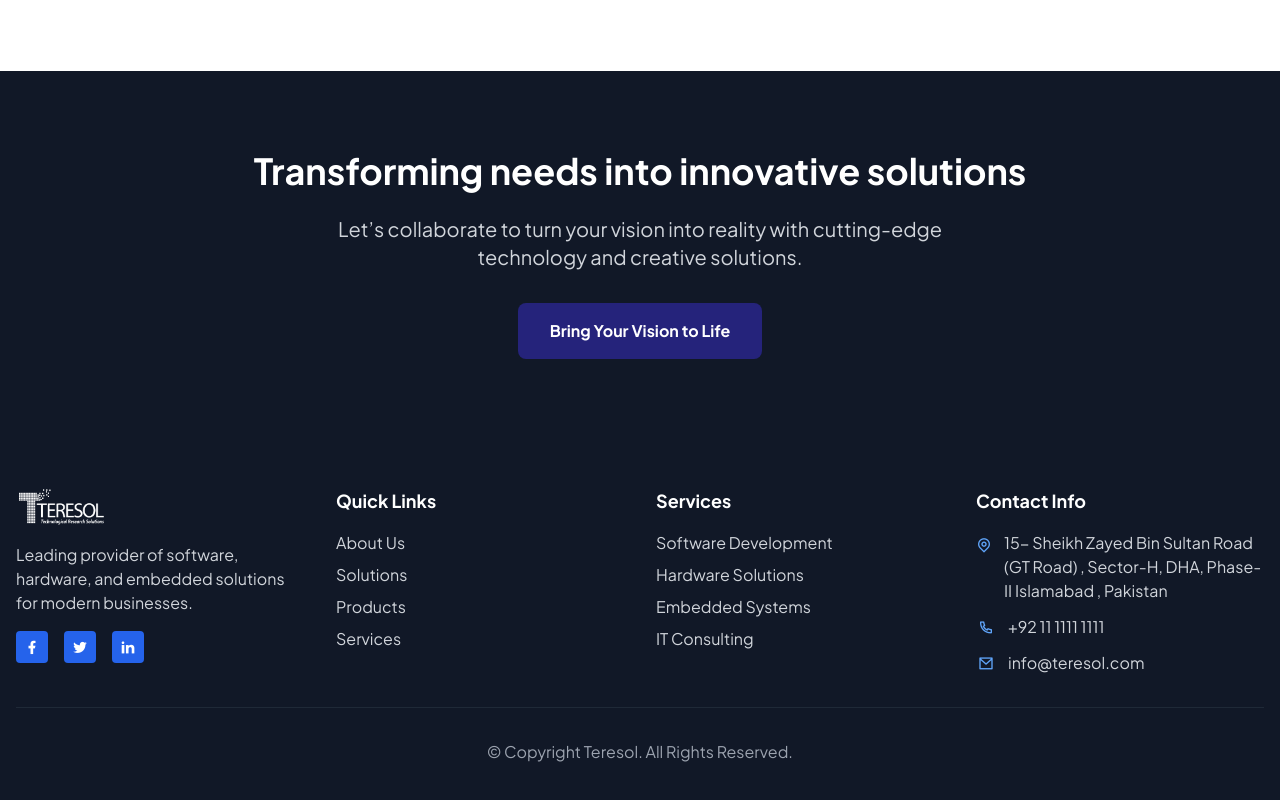
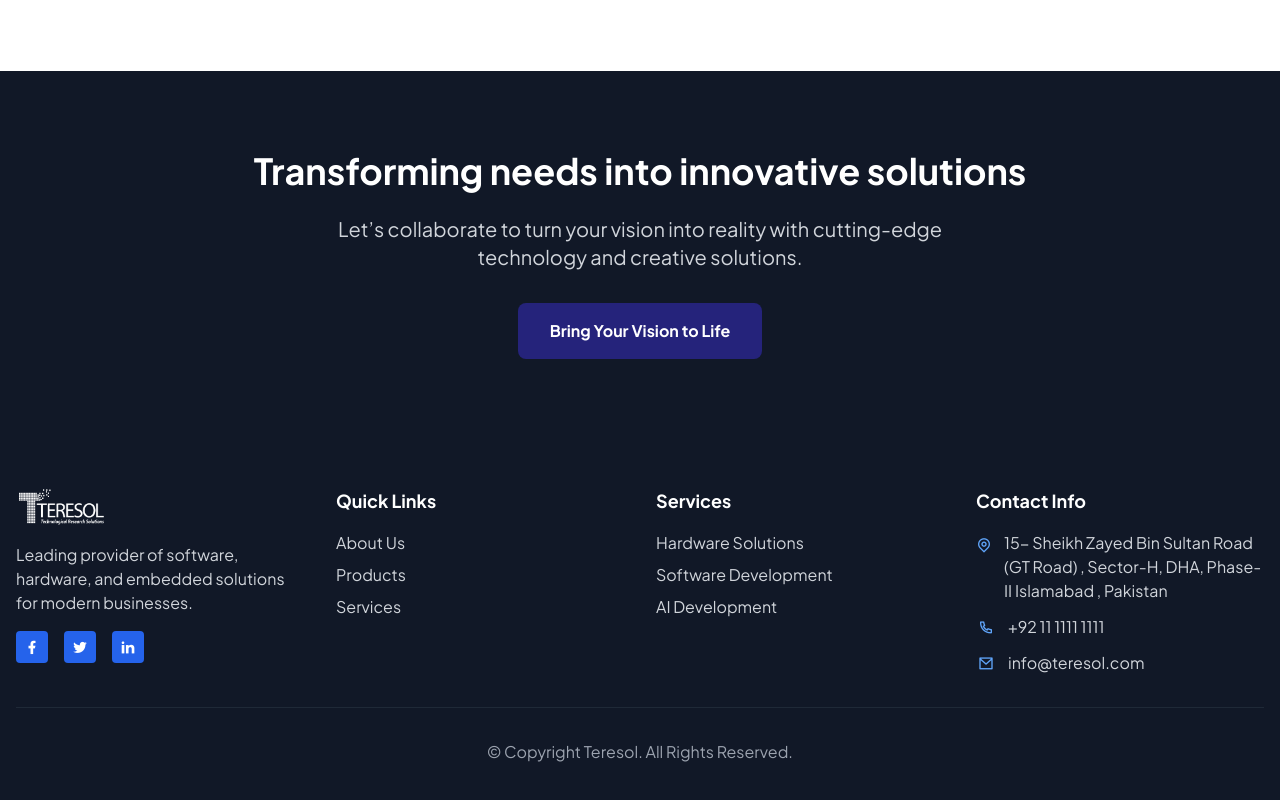
Before and after one commit to UmerDaraz163/teresol-web, a Next.js app: page / in a window 1280 px wide. Shown: the part 5009-5809 px from the top of the page. Built offline with nearby package versions, Linux system fonts and the light colour scheme.

Commit message:
new push 13july

```diff
--- a/components/Footer.tsx
+++ b/components/Footer.tsx
@@ -1,6 +1,6 @@
-'use client';
+"use client";
 
-import Link from 'next/link';
+import Link from "next/link";
 
 export default function Footer() {
   return (
@@ -14,11 +14,12 @@ export default function Footer() {
                 src="/logo.png"
                 alt="Teresol Logo"
                 className="h-10 w-auto"
-                style={{ filter: 'brightness(0) invert(1)' }} //to make logo white
+                style={{ filter: "brightness(0) invert(1)" }} //to make logo white
               />
             </div>
             <p className="text-gray-300 mb-4">
-              Leading provider of software, hardware, and embedded solutions for modern businesses.
+              Leading provider of software, hardware, and embedded solutions for
+              modern businesses.
             </p>
             <div className="flex space-x-4">
               <div className="w-8 h-8 flex items-center justify-center bg-blue-600 rounded cursor-pointer hover:bg-blue-700 transition-colors">
@@ -37,10 +38,30 @@ export default function Footer() {
           <div>
             <h3 className="text-lg font-semibold mb-4">Quick Links</h3>
             <ul className="space-y-2">
-              <li><Link href="/" className="text-gray-300 hover:text-white transition-colors cursor-pointer">About Us</Link></li>
-              <li><Link href="/" className="text-gray-300 hover:text-white transition-colors cursor-pointer">Solutions</Link></li>
-              <li><Link href="/" className="text-gray-300 hover:text-white transition-colors cursor-pointer">Products</Link></li>
-              <li><Link href="/" className="text-gray-300 hover:text-white transition-colors cursor-pointer">Services</Link></li>
+              <li>
+                <Link
+                  href="/about"
+                  className="text-gray-300 hover:text-white transition-colors cursor-pointer"
+                >
+                  About Us
+                </Link>
+              </li>
+              <li>
+                <Link
+                  href="/products"
+                  className="text-gray-300 hover:text-white transition-colors cursor-pointer"
+                >
+                  Products
+                </Link>
+              </li>
+              <li>
+                <Link
+                  href="/services"
+                  className="text-gray-300 hover:text-white transition-colors cursor-pointer"
+                >
+                  Services
+                </Link>
+              </li>
             </ul>
           </div>
 
@@ -48,10 +69,16 @@ export default function Footer() {
           <div>
             <h3 className="text-lg font-semibold mb-4">Services</h3>
             <ul className="space-y-2">
-              <li><span className="text-gray-300">Software Development</span></li>
-              <li><span className="text-gray-300">Hardware Solutions</span></li>
-              <li><span className="text-gray-300">Embedded Systems</span></li>
-              <li><span className="text-gray-300">IT Consulting</span></li>
+              <li>
+                <a href="/services#embedded-hardware-design-services" className="text-gray-300">Hardware Solutions</a>
+              </li>
+
+              <li>
+                <a href="/services#enterprise-software-solutions" className="text-gray-300">Software Development</a>
+              </li>
+              <li>
+                <a href="/services#ai-development-services" className="text-gray-300">AI Development</a>
+              </li>
             </ul>
           </div>
 
@@ -63,20 +90,27 @@ export default function Footer() {
                 <div className="w-5 h-5 flex items-center justify-center mt-1">
                   <i className="ri-map-pin-line text-blue-400"></i>
                 </div>
-                <span className="text-gray-300">15- Sheikh Zayed Bin Sultan Road (GT Road) , Sector-H, DHA, Phase-II Islamabad , Pakistan</span>
+                <span className="text-gray-300">
+                  15- Sheikh Zayed Bin Sultan Road (GT Road) , Sector-H, DHA,
+                  Phase-II Islamabad , Pakistan
+                </span>
               </div>
               <div className="flex items-center space-x-3">
                 <div className="w-5 h-5 flex items-center justify-center">
                   <i className="ri-phone-line text-blue-400"></i>
                 </div>
-                <a href="tel:+921111111111" className="text-gray-300">+92 11 1111 1111</a>
-               </div>
+                <a href="tel:+921111111111" className="text-gray-300">
+                  +92 11 1111 1111
+                </a>
+              </div>
               <div className="flex items-center space-x-3">
                 <div className="w-5 h-5 flex items-center justify-center">
                   <i className="ri-mail-line text-blue-400"></i>
                 </div>
-                <a href="mailto:info@teresol.com" className="text-gray-300">info@teresol.com</a>
-                </div>
+                <a href="mailto:info@teresol.com" className="text-gray-300">
+                  info@teresol.com
+                </a>
+              </div>
             </div>
           </div>
         </div>
```
